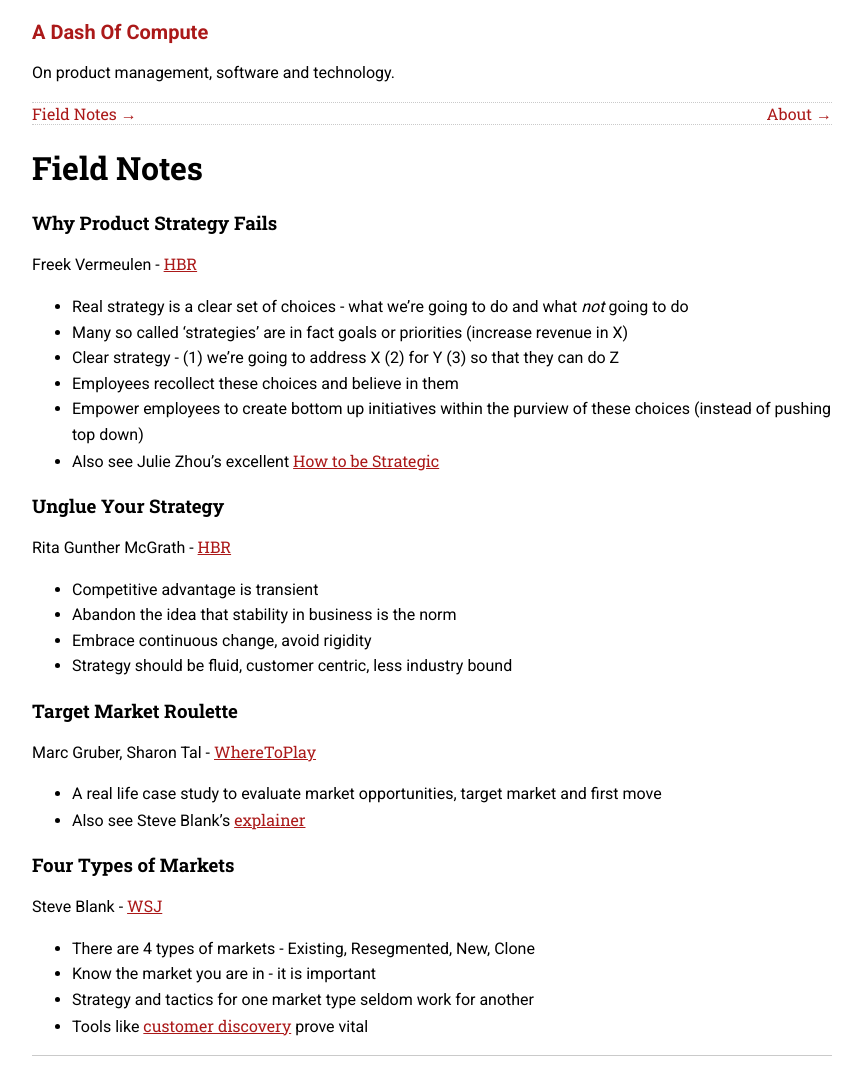
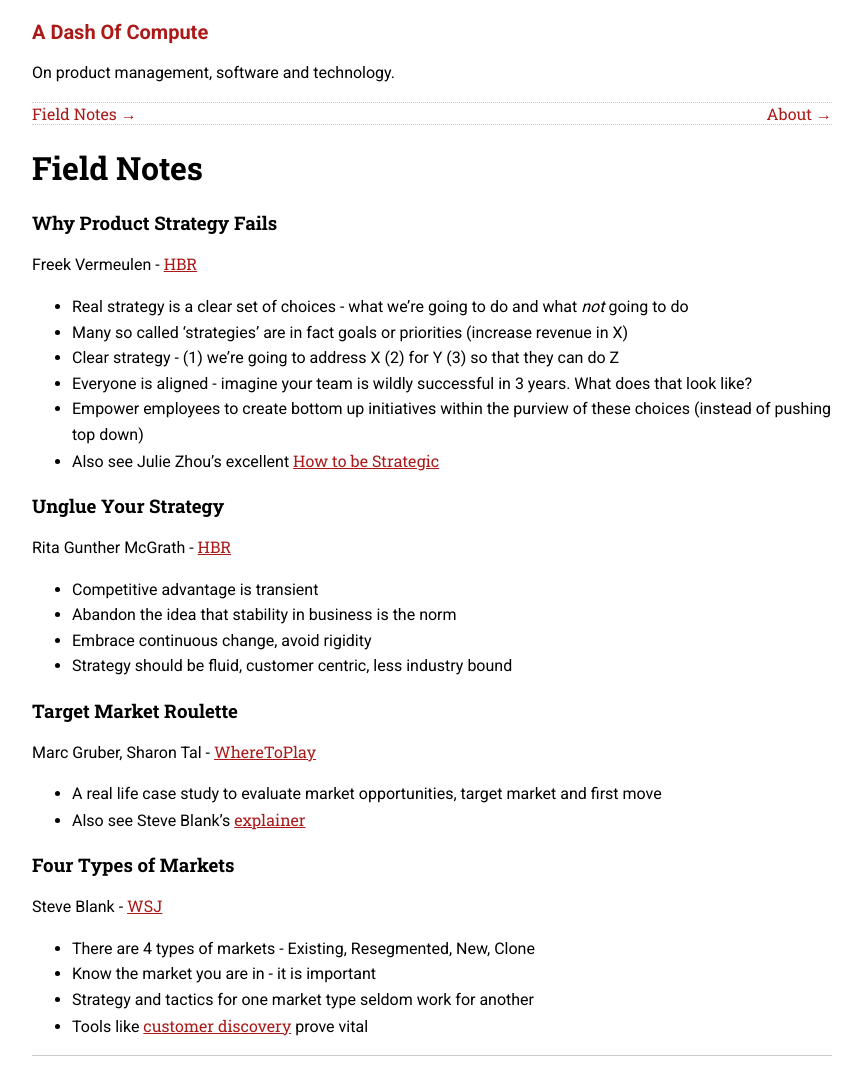
Before and after one commit to sautee/sautee.github.io, a Jekyll site: the page built from pages/fieldnotes.md, in a window 1280 px wide. Shown: the whole page, without its empty margins (208-1071 px from the left). Built offline with Jekyll 4.4.1, drawn with Linux system fonts in a browser that asks for light colours.

Commit message:
Update fieldnotes.md

```diff
--- a/pages/fieldnotes.md
+++ b/pages/fieldnotes.md
@@ -11,7 +11,7 @@
 - Real strategy is a clear set of choices - what we're going to do and what *not* going to do
 - Many so called 'strategies' are in fact goals or priorities (increase revenue in X)
 - Clear strategy - (1) we're going to address X (2) for Y (3) so that they can do Z
-- Employees recollect these choices and believe in them
+- Everyone is aligned  - imagine your team is wildly successful in 3 years. What does that look like?
 - Empower employees to create bottom up initiatives within the purview of these choices (instead of pushing top down)
 - Also see Julie Zhou's excellent [How to be Strategic](https://medium.com/the-year-of-the-looking-glass/how-to-be-strategic-f6630a44f86b)
 
```
